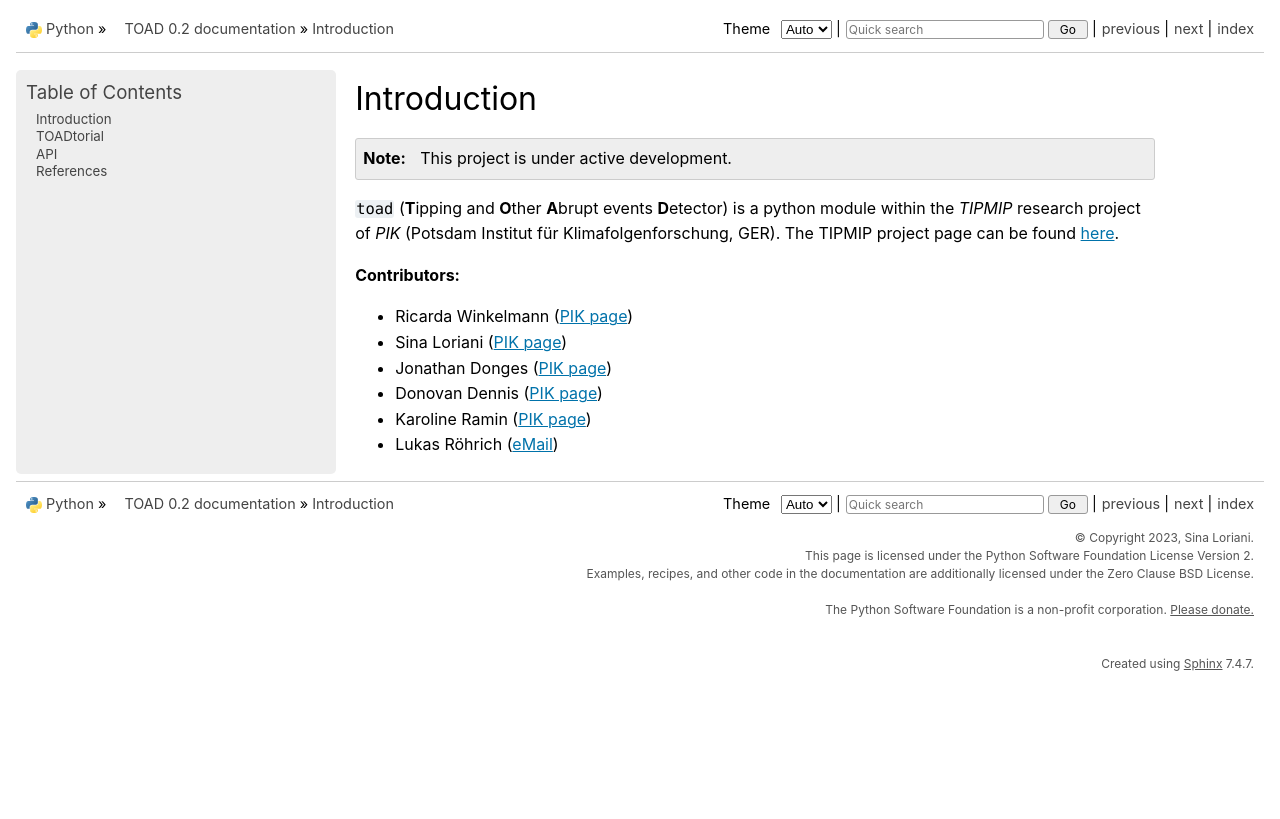
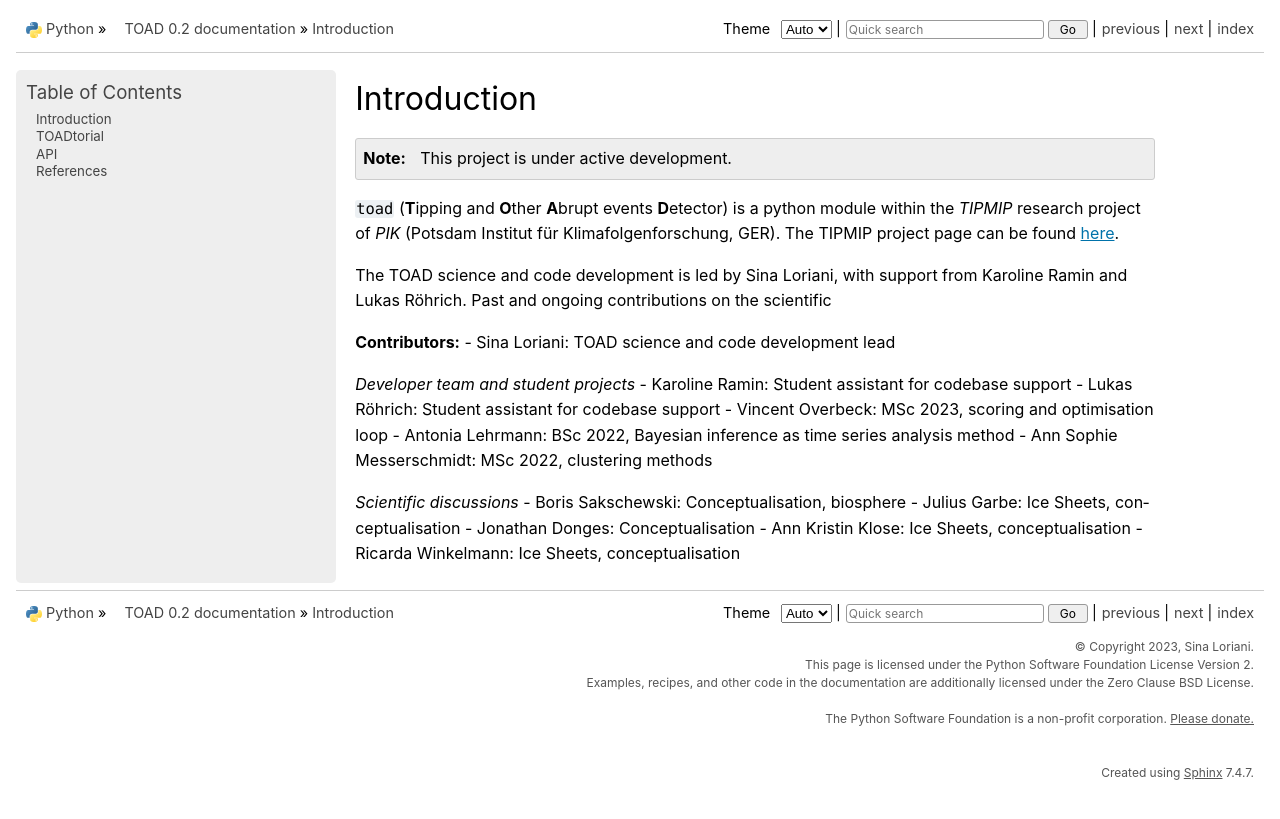
Before and after one commit to tipmip-methods/toad, a Sphinx documentation site: the page built from doc/source/index.rst, in a window 1280 px wide. Shown: the top 819 px of the page. Built offline with Sphinx 7.4.7, drawn with Linux system fonts in a browser that asks for light colours.

Commit message:
update contributors list

```diff
--- a/doc/source/index.rst
+++ b/doc/source/index.rst
@@ -13,12 +13,24 @@
 project of *PIK* (Potsdam Institut für Klimafolgenforschung, GER). The TIPMIP project page
 can be found `here <https://tipmip.pik-potsdam.de>`_.
 
+The TOAD science and code development is led by Sina Loriani, with support from
+Karoline Ramin and Lukas Röhrich. Past and ongoing contributions on the
+scientific
+
 
 **Contributors:**
+- Sina Loriani: TOAD science and code development lead
 
-- Ricarda Winkelmann    (`PIK page <https://www.pik-potsdam.de/members/ricardaw>`_)
-- Sina Loriani          (`PIK page <https://www.pik-potsdam.de/members/sinal>`_)
-- Jonathan Donges       (`PIK page <https://www.pik-potsdam.de/members/donges>`_)
-- Donovan Dennis        (`PIK page <https://www.pik-potsdam.de/members/donovand>`_)
-- Karoline Ramin        (`PIK page <https://www.pik-potsdam.de/members/karoline/homepage>`_)
-- Lukas Röhrich         (`eMail <mailto:lukasro@pik-potsdam.de>`_)
+*Developer team and student projects*
+- Karoline Ramin: Student assistant for codebase support
+- Lukas Röhrich: Student assistant for codebase support
+- Vincent Overbeck: MSc 2023, scoring and optimisation loop
+- Antonia Lehrmann: BSc 2022, Bayesian inference as time series analysis method
+- Ann Sophie Messerschmidt: MSc 2022, clustering methods
+
+*Scientific discussions*
+- Boris Sakschewski: Conceptualisation, biosphere
+- Julius Garbe: Ice Sheets, conceptualisation
+- Jonathan Donges: Conceptualisation
+- Ann Kristin Klose: Ice Sheets, conceptualisation
+- Ricarda Winkelmann: Ice Sheets, conceptualisation
```
